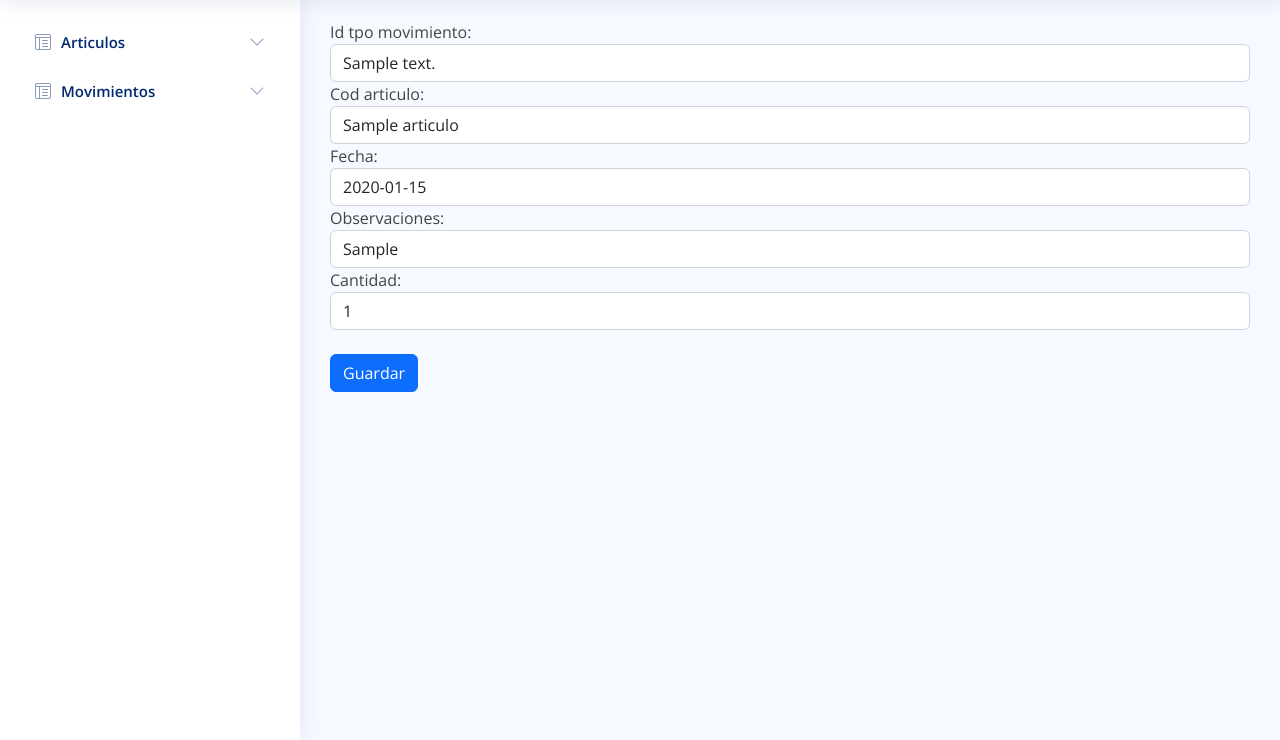
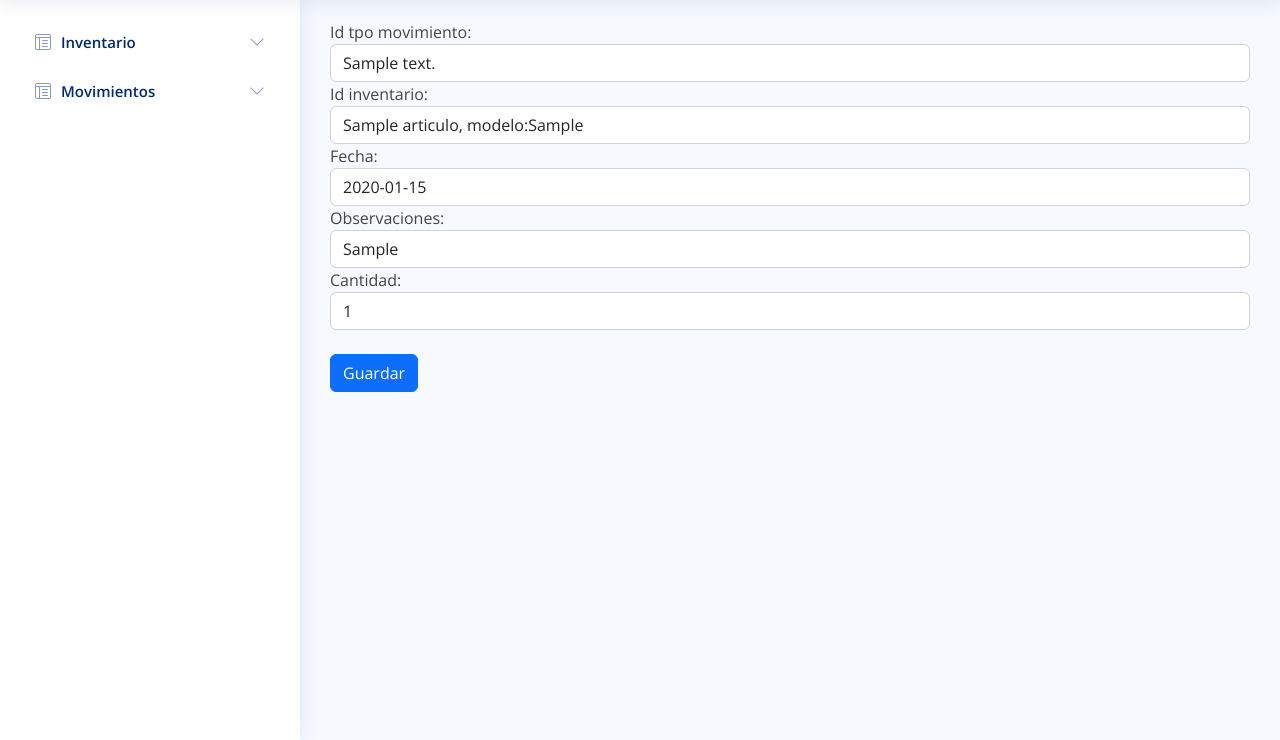
Before and after one commit to Matias-sh/gest_stock, a Django app: page /movimientos/update_movimientos/1/ in a window 1280 px wide. Shown: the part 60-800 px from the top of the page. Run offline with Django 4.2, Linux system fonts and the light colour scheme; tables that the repository leaves empty hold one stand-in row (values such as "Sample post"); some libraries are stand-ins or nearby versions.

Commit message:
Finalizado las tareas esenciales de Movimientos, Articulos, y Inventario. Resta hacer las validaciones y agregar usuarios con privilegios

```diff
--- a/apps/stock/admin.py
+++ b/apps/stock/admin.py
@@ -2,7 +2,7 @@ from django.contrib import admin
 from .models import *
 
 # Register your models here.
-
+admin.site.register(Inventario)
 admin.site.register(Tpo_Articulos)
 admin.site.register(Articulos)
 admin.site.register(Marcas)
--- a/apps/stock/forms.py
+++ b/apps/stock/forms.py
@@ -1,6 +1,20 @@
 from django.forms import ModelForm
 from django import forms
 from .models import *
+
+class InventarioForm(ModelForm):
+    class Meta:
+
+        model = Inventario
+
+        fields = '__all__'
+
+        widgets = {
+            'cod_articulo': forms.Select(attrs={'class': 'form-control'}),
+            'num_serie': forms.TextInput(attrs={'class': 'form-control'}),
+            'modelo': forms.TextInput(attrs={'class': 'form-control'}),
+            'cantidad': forms.NumberInput(attrs={'class': 'form-control'}),
+        }
 
 
 class ArticuloForm(ModelForm):
@@ -8,15 +22,13 @@ class ArticuloForm(ModelForm):
 
         model = Articulos
 
-        fields = '__all__'
+        fields = ['nombre', 'id_tpo_articulo', 'id_marca']
 
         widgets = {
             'nombre': forms.TextInput(attrs={'class': 'form-control'}),
-            'stock': forms.NumberInput(attrs={'class': 'form-control'}),
             'id_tpo_articulo': forms.Select(attrs={'class': 'form-control'}),
             'id_marca': forms.Select(attrs={'class': 'form-control'}),
-            'num_serie': forms.TextInput(attrs={'class': 'form-control'}),
-            'modelo': forms.TextInput(attrs={'class': 'form-control'}),
+            'total_stock': forms.NumberInput(attrs={'class': 'form-control'}),
         }
 
 class TpoArtForm(ModelForm):
@@ -51,7 +63,7 @@ class MovimientoForm(ModelForm):
 
         widgets = {
             'id_tpo_movimiento': forms.Select(attrs={'class': 'form-control'}),
-            'cod_articulo': forms.Select(attrs={'class': 'form-control'}),
+            'id_inventario': forms.Select(attrs={'class': 'form-control'}),
             'fecha': forms.DateInput(attrs={'class': 'form-control'}),
             'observaciones': forms.TextInput(attrs={'class': 'form-control'}),
             'cantidad': forms.NumberInput(attrs={'class': 'form-control'}),
--- a/apps/stock/models.py
+++ b/apps/stock/models.py
@@ -21,12 +21,26 @@ class Articulos(models.Model):
     nombre = models.CharField(max_length=50)
     id_tpo_articulo = models.ForeignKey(Tpo_Articulos, on_delete=models.CASCADE)
     id_marca = models.ForeignKey(Marcas, on_delete=models.CASCADE)
+    total_stock = models.PositiveIntegerField(default=0)
 
     def get_absolute_url(self):
         return reverse('articulo_list')
 
     def __str__(self):
         return self.nombre
+
+# ---------------------------------- Inventario ----------------------------------
+
+class Inventario(models.Model):
+    id_inventario = models.AutoField(primary_key=True)
+    cod_articulo = models.ForeignKey(Articulos, on_delete=models.CASCADE, null=True)
+    num_serie = models.CharField(max_length=20)
+    modelo = models.CharField(max_length=20)
+    cantidad = models.PositiveIntegerField()
+
+    def __str__(self):
+        txt = "{0}, modelo:{1}"
+        return txt.format(self.cod_articulo.nombre, self.modelo)
 
 # ---------------------------------- Operaciones ----------------------------------
 
@@ -40,7 +54,7 @@ class Tpo_Movimientos(models.Model):
 class Movimientos(models.Model):
     id_movimiento = models.AutoField(primary_key=True)
     id_tpo_movimiento = models.ForeignKey(Tpo_Movimientos, on_delete=models.CASCADE)
-    cod_articulo = models.ForeignKey(Articulos, on_delete=models.CASCADE)
+    id_inventario = models.ForeignKey(Inventario, on_delete=models.CASCADE)
     fecha = models.DateField()
     fecha_sistema = models.DateField(auto_now=True)
     observaciones = models.TextField(blank=True, null=True)
@@ -49,13 +63,3 @@ class Movimientos(models.Model):
     def __str__(self):
         txt = "{0} de: {1}"
         return txt.format(self.id_tpo_movimiento, self.cod_articulo)
-
-
-# ---------------------------------- Stock ----------------------------------
-
-class Stock(models.Model):
-    id_stock = models.AutoField(primary_key=True)
-    cod_articulo = models.ForeignKey(Articulos, on_delete=models.CASCADE)
-    num_serie = models.CharField(max_length=20)
-    modelo = models.CharField(max_length=20)
-    cantidad = models.PositiveIntegerField()
--- a/apps/stock/urls.py
+++ b/apps/stock/urls.py
@@ -2,8 +2,13 @@ from django.urls import path
 from .views import *
 
 urlpatterns = [
+    path('', dashboard, name='dashboard'),
+    #------------------------------------------- Inventario -------------------------------------------
+    path('inventario/', inventario_list, name='inventario_list'),
+    path('inventario/new_inventario/', inventario_create, name='new_inventario'),
+    path('inventario/update_inventario/<int:id>/', inventario_update, name='update_inventario'),
+    path('inventario/delete_inventario/<int:id>/', inventario_delete, name='delete_inventario'),
     #------------------------------------------- Articulos -------------------------------------------
-    path('', dashboard, name='dashboard'),
     path('articulos/', articulo_list, name='articulo_list'),
     path('articulos/new_articulo/', articulo_create, name='new_articulo'),
     path('articulos/update_articulo/<int:id>/', articulo_update, name='update_articulo'),
--- a/apps/stock/views.py
+++ b/apps/stock/views.py
@@ -4,6 +4,56 @@ from .forms import *
 
 def dashboard(request):
     return render(request, 'bases/base.html')
+
+# INVENTARIO FUNCTIONS
+
+def inventario_list(request):
+    inventarios = Inventario.objects.all()
+
+    context = {
+        'inventarios': inventarios
+    }
+
+    return render(request, 'inventario/inventario_list.html', context)
+
+def inventario_create(request):
+    if request.method == 'POST':
+        form = InventarioForm(request.POST)
+        if form.is_valid():
+            form.save()
+            inventario = Inventario.objects.latest('id_inventario')
+            articulo = Articulos.objects.get(cod_articulo=inventario.cod_articulo.cod_articulo)
+            total_stock = Articulos.objects.filter(cod_articulo=articulo.cod_articulo).update(total_stock=articulo.total_stock+inventario.cantidad)
+            return redirect('inventario_list')
+    else:
+        form = InventarioForm()
+    context = {
+        'form': form,
+    }
+    return render(request, 'inventario/inventario_form.html', context)
+
+def inventario_update(request, id):
+    inventarios = Inventario.objects.get(id_inventario=id)
+    if request.method == 'POST':
+        form = InventarioForm(request.POST, instance=inventarios)
+        if form.is_valid():
+            form.save()
+            return redirect('inventario_list')
+    else:
+        form = InventarioForm(instance=inventarios)
+
+    context = {
+        'form': form
+    }
+
+    return render(request, 'inventario/inventario_form.html', context)
+
+def inventario_delete(request, id):
+    inventarios = Inventario.objects.get(id_inventario=id)
+    articulo = Articulos.objects.get(cod_articulo=inventarios.cod_articulo.cod_articulo)
+    total_stock = Articulos.objects.filter(cod_articulo=articulo.cod_articulo).update(total_stock=articulo.total_stock-inventarios.cantidad)
+    inventarios.delete()
+    return redirect('inventario_list')
 
 # ARTICULOS FUNCTIONS
 
@@ -156,15 +206,25 @@ def movimientos_create(request):
         form = MovimientoForm(request.POST)
         tpo_mov = int(request.POST.get('id_tpo_movimiento'))
         if tpo_mov == 2:
-            codigo_articulo = int(request.POST.get('cod_articulo'))
-            articulo = Articulos.objects.get(cod_articulo=codigo_articulo)
-            cantidad = articulo.stock - int(request.POST.get('cantidad'))
-            Articulos.objects.filter(cod_articulo=codigo_articulo).update(stock=cantidad)
+            id_inventario = request.POST.get('id_inventario')
+            cod_articulo = Inventario.objects.get(id_inventario=id_inventario)
+            cod_articulo = cod_articulo.cod_articulo.cod_articulo
+            articulo = Articulos.objects.get(cod_articulo=cod_articulo)
+            inventario = Inventario.objects.get(id_inventario=id_inventario)
+            cantidad_total = articulo.total_stock - int(request.POST.get('cantidad'))
+            cantidad = inventario.cantidad - int(request.POST.get('cantidad'))
+            Inventario.objects.filter(id_inventario=id_inventario).update(cantidad=cantidad)
+            Articulos.objects.filter(cod_articulo=cod_articulo).update(total_stock=cantidad_total)
         elif tpo_mov == 1:
-            codigo_articulo = int(request.POST.get('cod_articulo'))
-            articulo = Articulos.objects.get(cod_articulo=codigo_articulo)
-            cantidad = articulo.stock + int(request.POST.get('cantidad'))
-            Articulos.objects.filter(cod_articulo=codigo_articulo).update(stock=cantidad)
+            id_inventario = request.POST.get('id_inventario')
+            cod_articulo = Inventario.objects.get(id_inventario=id_inventario)
+            cod_articulo = cod_articulo.cod_articulo.cod_articulo
+            articulo = Articulos.objects.get(cod_articulo=cod_articulo)
+            inventario = Inventario.objects.get(id_inventario=id_inventario)
+            cantidad_total = articulo.total_stock + int(request.POST.get('cantidad'))
+            cantidad = inventario.cantidad + int(request.POST.get('cantidad'))
+            Inventario.objects.filter(id_inventario=id_inventario).update(cantidad=cantidad)
+            Articulos.objects.filter(cod_articulo=cod_articulo).update(total_stock=cantidad_total)
 
         if form.is_valid():
             form.save()
@@ -197,14 +257,14 @@ def movimientos_delete(request, id):
     if int(movimiento.id_tpo_movimiento.id_tpo_movimiento) == 2:
         codigo_articulo = movimiento.cod_articulo.cod_articulo
         articulo = Articulos.objects.get(cod_articulo=codigo_articulo)
-        cantidad = articulo.stock + int(movimiento.cantidad)
-        Articulos.objects.filter(cod_articulo=codigo_articulo).update(stock=cantidad)
+        cantidad = articulo.total_stock + int(movimiento.cantidad)
+        Articulos.objects.filter(cod_articulo=codigo_articulo).update(total_stock=cantidad)
         movimiento.delete()
     elif int(movimiento.id_tpo_movimiento.id_tpo_movimiento) == 1:
         codigo_articulo = movimiento.cod_articulo.cod_articulo
         articulo = Articulos.objects.get(cod_articulo=codigo_articulo)
-        cantidad = articulo.stock - int(movimiento.cantidad)
-        Articulos.objects.filter(cod_articulo=codigo_articulo).update(stock=cantidad)
+        cantidad = articulo.total_stock - int(movimiento.cantidad)
+        Articulos.objects.filter(cod_articulo=codigo_articulo).update(total_stock=cantidad)
         movimiento.delete()
     return redirect('movimientos_list')
 
--- a/gest_stock/templates/articulos/articulos_list.html
+++ b/gest_stock/templates/articulos/articulos_list.html
@@ -8,7 +8,7 @@
             <th>Nombre Articulo</th>
             <th>Tipo Articulo</th>
             <th>Marca</th>
-
+            <th>Stock Total</th>
             <th>Opciones</th>
         </tr>
     </thead>
@@ -19,6 +19,7 @@
             <td>{{articulo.nombre}}</td>
             <td>{{articulo.id_tpo_articulo}}</td>
             <td>{{articulo.id_marca}}</td>
+            <td>{{articulo.total_stock}}</td>
             <td><a href="update_articulo/{{articulo.cod_articulo}}">Editar</a><b>/</b><a href="delete_articulo/{{articulo.cod_articulo}}">Borrar</a></td>
         </tr>
         {% endfor %}
--- a/gest_stock/templates/bases/base.html
+++ b/gest_stock/templates/bases/base.html
@@ -62,12 +62,12 @@
 
       <li class="nav-item">
         <a class="nav-link collapsed" data-bs-target="#articulos-nav" data-bs-toggle="collapse" href="#">
-          <i class="bi bi-layout-text-window-reverse"></i><span>Articulos</span><i class="bi bi-chevron-down ms-auto"></i>
+          <i class="bi bi-layout-text-window-reverse"></i><span>Inventario</span><i class="bi bi-chevron-down ms-auto"></i>
         </a>
         <ul id="articulos-nav" class="nav-content collapse " data-bs-parent="#sidebar-nav">
           <li>
-            <a href="{% url 'articulo_list' %}">
-              <i class="bi bi-circle"></i><span>Ver Articulos</span>
+            <a href="{% url 'inventario_list' %}">
+              <i class="bi bi-circle"></i><span>Ver Inventario</span>
             </a>
           </li>
           <li>
--- a/gest_stock/templates/movimientos/movimientos_list.html
+++ b/gest_stock/templates/movimientos/movimientos_list.html
@@ -29,7 +29,7 @@
             <td>{{movimiento.fecha_sistema}}</td>
             <td>{{movimiento.observaciones}}</td>
             <td>{{movimiento.cod_articulo.modelo}}</td>
-            <td><a href="update_movimientos/{{movimiento.id_movimiento}}">Editar</a><b>/</b><a href="delete_movimientos/{{movimiento.id_movimiento}}">Borrar</a></td>
+            <td><a href="delete_movimientos/{{movimiento.id_movimiento}}">Borrar</a></td>
         </tr>
         {% endfor %}
     </tbody>
```
Also changed, not shown: gest_stock/templates/inventario/inventario_form.html (added, +11 -0 lines), gest_stock/templates/inventario/inventario_list.html (added, +33 -0 lines), apps/stock/migrations/0007_rename_stock_inventario_and_more.py (added), apps/stock/migrations/0008_alter_inventario_cod_articulo.py (added), apps/stock/migrations/0009_articulos_total_stock.py (added), apps/stock/migrations/0010_remove_movimientos_cod_articulo_and_more.py (added).
